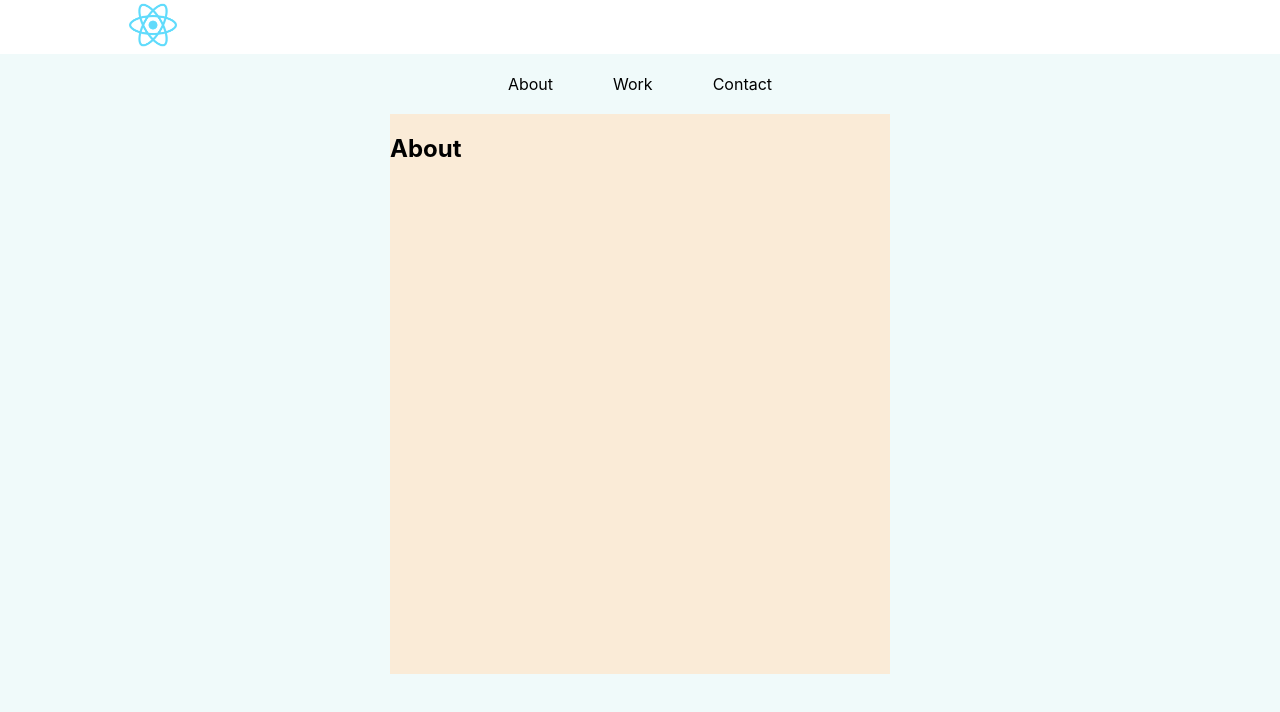
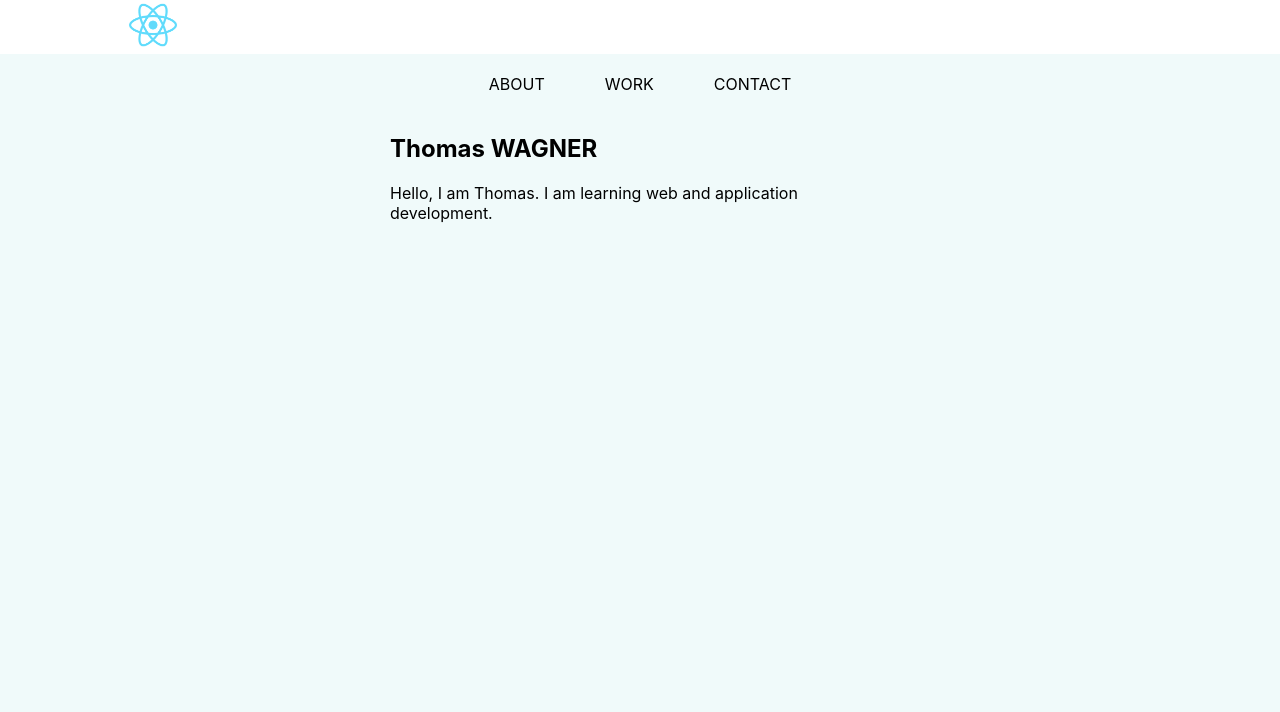
Before and after one commit to gnomeWarthas/Presente, a React (Create React App) app: page / in a window 1280 px wide. Shown: the top 712 px of the page. Built offline with nearby package versions, Linux system fonts and the light colour scheme.

Commit message:
Update of the section's animation

```diff
--- a/src/App.css
+++ b/src/App.css
@@ -36,7 +36,7 @@ nav li{
 /** SECTIONS **/
 section{
   align-self: center;
-  background-color: antiquewhite;
+  background-color: var(--background-color);
   width:500px;
   height: 70vh;
 }
--- a/src/App.js
+++ b/src/App.js
@@ -10,27 +10,39 @@ class App extends React.Component {
       sections:[
         {
           id:'about',
-          title:'About'
+          number:1,
+          title:'Thomas WAGNER',
+          content:"Hello, I am Thomas. I am learning web and application development."
         },
         {
           id:'work',
-          title:'Work'
+          number:2,
+          title:'Work',
+          content:''
         },
         {
           id:'contact',
-          title:'Contact'
+          number:3,
+          title:'Contact',
+          content:''
         }
       ],
-      displayedSection:'about'
+      displayedSection:[1,'about']
     }
     this.handleNavClick = this.handleNavClick.bind(this)
   }
   handleNavClick(e){
     const arr = this.state.sections.map(x=>{
-      if (e.target.id.replace('nav','')===x['id']){
-        if (x['id'] !== this.state.displayedSection){
-          this.setState({displayedSection:x['id']})
-          animateCSS('#'+x['id'], 'fadeInLeft')
+      if (parseInt(e.target.id[3])===x.number){
+        if (x.number !== this.state.displayedSection[0]){
+          // hide the previous displayed section
+          const previousSection = this.state.displayedSection[1]
+          const [outDirection, inDirection] = (this.state.displayedSection[0] < parseInt(e.target.id[3]))?['fadeOutLeft','fadeInRight']:['fadeOutRight','fadeInLeft']
+          animateCSS('#'+previousSection, 'faster')
+          animateCSS('#'+previousSection, outDirection, ()=>this.setState({displayedSection:[x.number, x.id]}))
+          // display the clicked section
+          animateCSS('#'+x.id, 'fast')
+          animateCSS('#'+x.id, inDirection)
         }
       }
       return x;
@@ -41,15 +53,16 @@ class App extends React.Component {
   render(){
     const sections = this.state.sections.map(x=>{
       return(
-        <section id={x['id']} style={(this.state.displayedSection === x['id'])?{display:'block'}:{display:'none'}}>
-          <h1>{x['title']}</h1>
+        <section id={x.id} key={x.number} style={(this.state.displayedSection[1] === x.id)?{display:'block'}:{display:'none'}}>
+          <h1>{x.title}</h1>
+          <p>{x.content}</p>
         </section>
       )
     })
     const navs = this.state.sections.map(x=>{
       return(
-        <li id={"nav" + x['id']} onClick={this.handleNavClick}>
-         {x['title']}
+        <li id={"nav" +x.number+x.id} key={x.number} onClick={this.handleNavClick}>
+         {x.id.toUpperCase()}
         </li>
       )
     })
```
